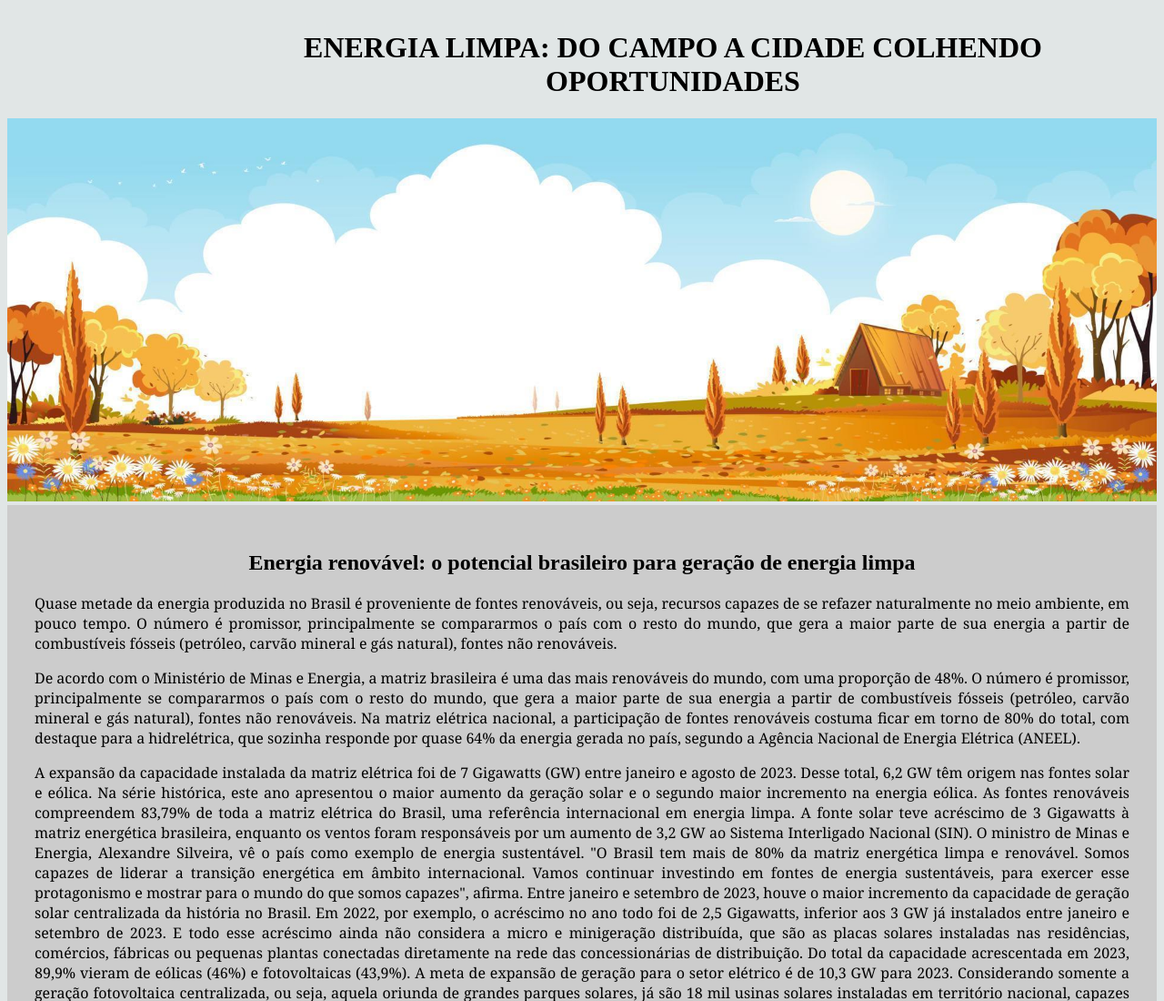
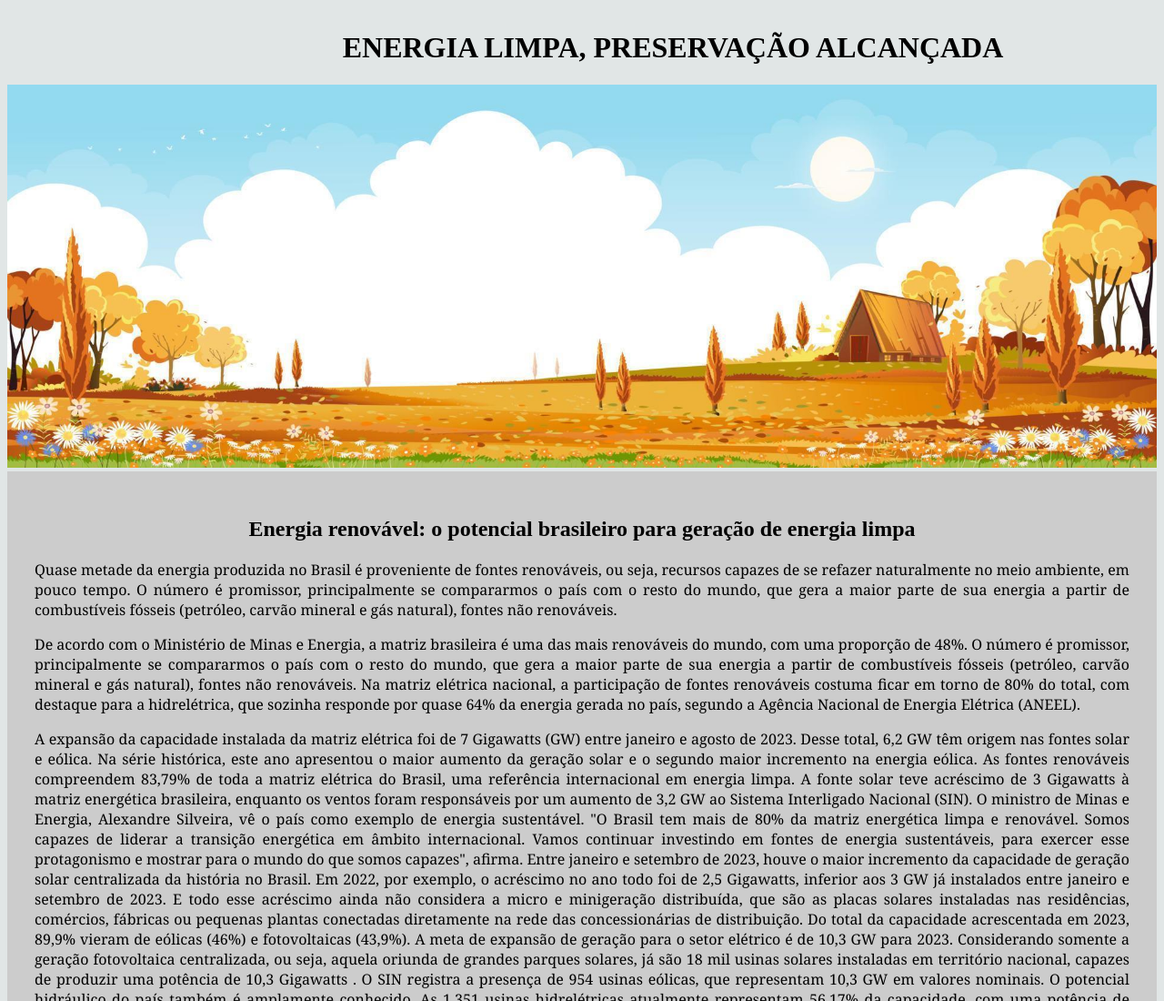
Before and after one commit to flavinha1/Projeto-Agrinho, a plain HTML site: page index.html in a window 1280 px wide. Shown: the top 1100 px of the page at 91% size. Drawn offline with Linux system fonts and the light colour scheme.

Commit message:
Update index.html

```diff
--- a/index.html
+++ b/index.html
@@ -8,7 +8,7 @@
 
     <body>
         <header>
-            <h1 class="titulo-principal" style="text-align:center">ENERGIA LIMPA: DO CAMPO A CIDADE COLHENDO OPORTUNIDADES</h1>
+            <h1 class="titulo-principal" style="text-align:center">ENERGIA LIMPA, PRESERVAÇÃO ALCANÇADA</h1>
         </header>
         <img id="banner" src="002.jpg">
             <div class="principal">
```
